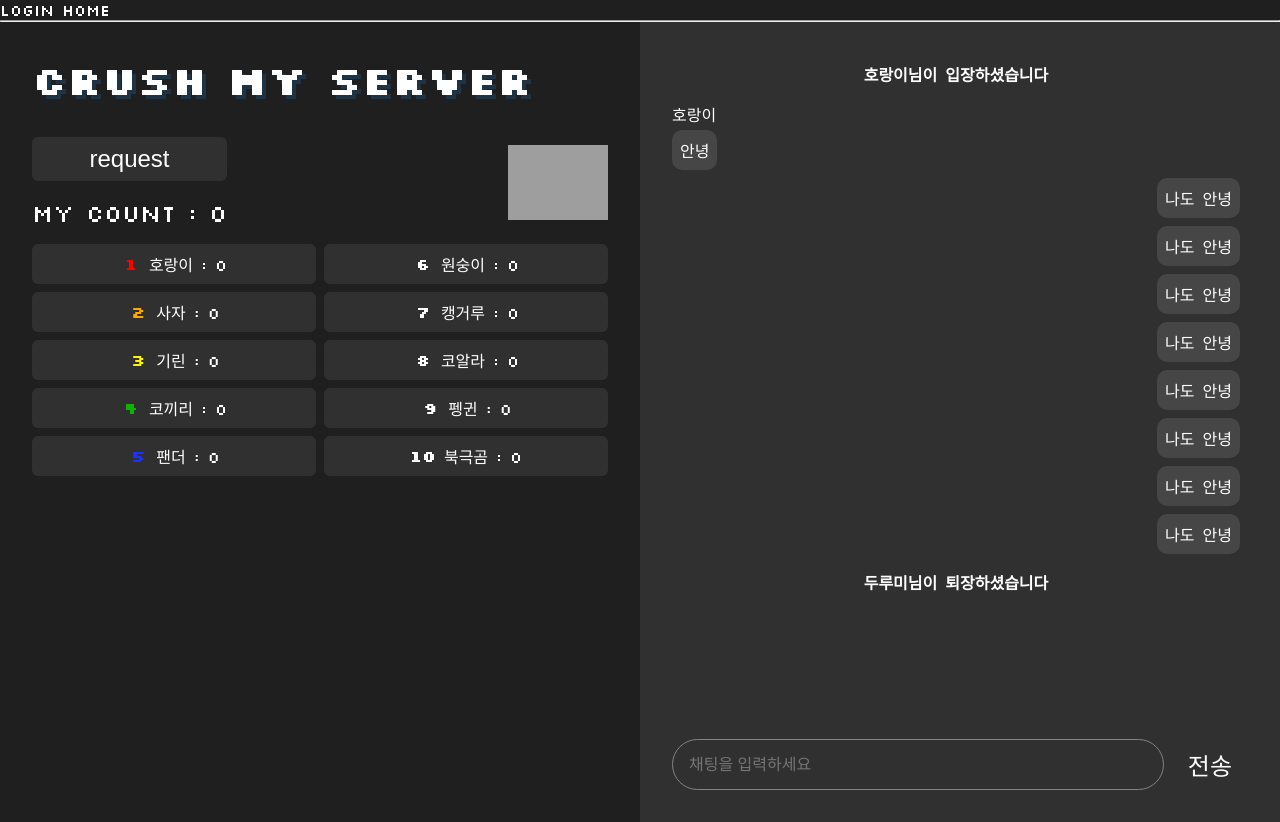
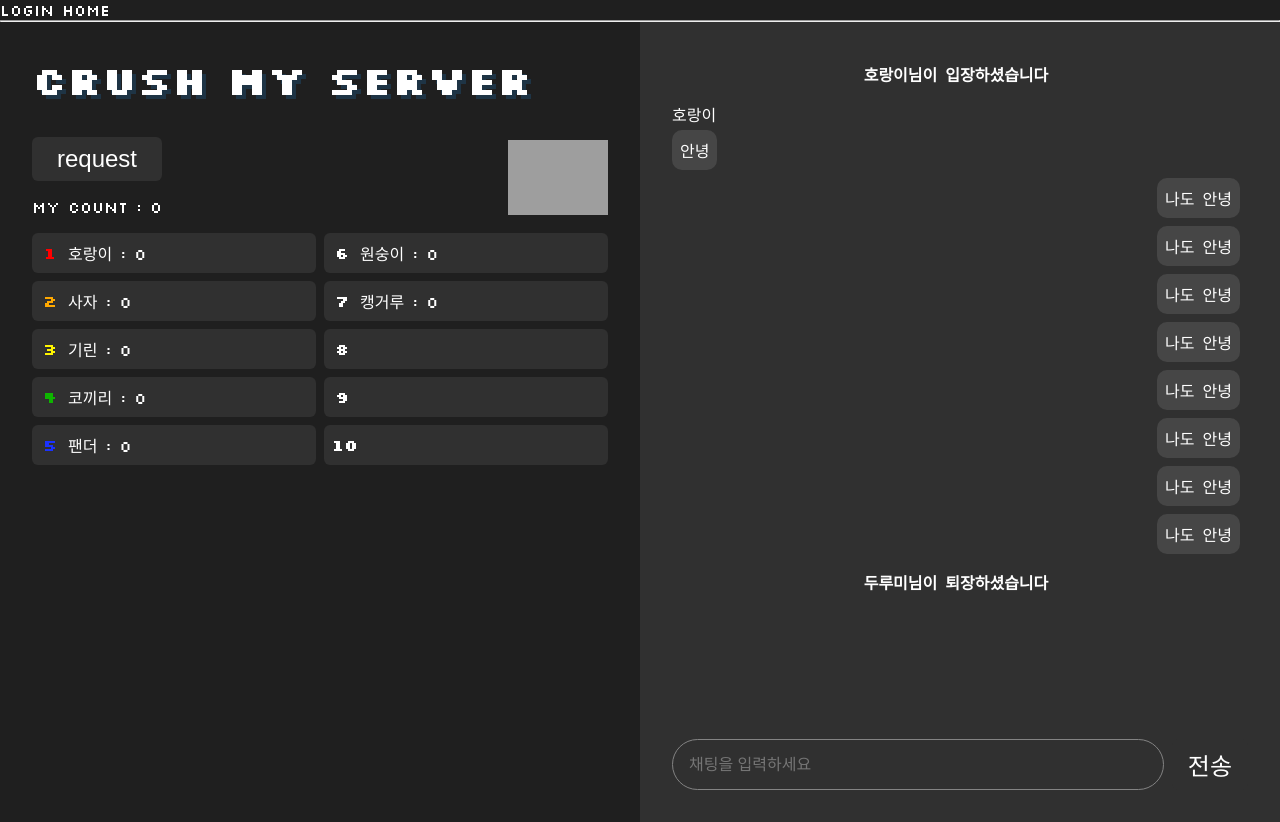
Before and after one commit to hotbreakb/crush-my-server, a React (Vite) app: page / in a window 1280 px wide. Built offline with nearby package versions, Linux system fonts and the light colour scheme; grey boxes are pictures that could not be loaded.

Commit message:
Style : ranking chip

```diff
--- a/src/pages/Home.page.jsx
+++ b/src/pages/Home.page.jsx
@@ -9,9 +9,11 @@ const RankingItem = React.memo(({ info, index }) => (
     <S.Index color={index < NUM_OF_TOP_RANKING ? RANK_COLORS[index] : undefined}>
       {index + 1}
     </S.Index>
-    <span>
-      {info.nickname} : {info.count}
-    </span>
+    {info.nickname && (
+      <span>
+        {info.nickname} : {info.count}
+      </span>
+    )}
   </S.Chip>
 ));
 
@@ -46,10 +48,12 @@ const HomePage = () => {
     { nickname: '팬더', count: 0 },
     { nickname: '원숭이', count: 0 },
     { nickname: '캥거루', count: 0 },
-    { nickname: '코알라', count: 0 },
-    { nickname: '펭귄', count: 0 },
-    { nickname: '북극곰', count: 0 },
   ];
+
+  const displayRankingData = Array.from(
+    { length: 10 },
+    (_, index) => rankingData[index] || { nickname: '' }
+  );
 
   const chatMessages = [
     { type: 'enter', content: '호랑이님이 입장하셨습니다' },
@@ -92,7 +96,7 @@ const HomePage = () => {
             <S.Image src="/path-to-your-image.jpg" alt="Descriptive text" />
           </S.ButtonWrapper>
           <S.Ranking>
-            {rankingData.map((info, index) => (
+            {displayRankingData.map((info, index) => (
               <RankingItem key={info.nickname} info={info} index={index} />
             ))}
           </S.Ranking>
@@ -157,7 +161,6 @@ export const S = {
     gap: ${({ theme }) => theme.spacing.medium};
   `,
   Count: styled.span`
-    font-size: ${({ theme }) => theme.fontSizes.medium};
     color: ${({ theme }) => theme.colors.text};
   `,
   Image: styled.img`
@@ -172,7 +175,8 @@ export const S = {
     gap: ${({ theme }) => theme.spacing.small};
   `,
   Chip: styled.div`
-    ${flexCenter}
+    display: flex;
+    align-items: center;
     background: ${({ theme }) => theme.colors.primary};
     border-radius: 6px;
     color: ${({ theme }) => theme.colors.text};
```
